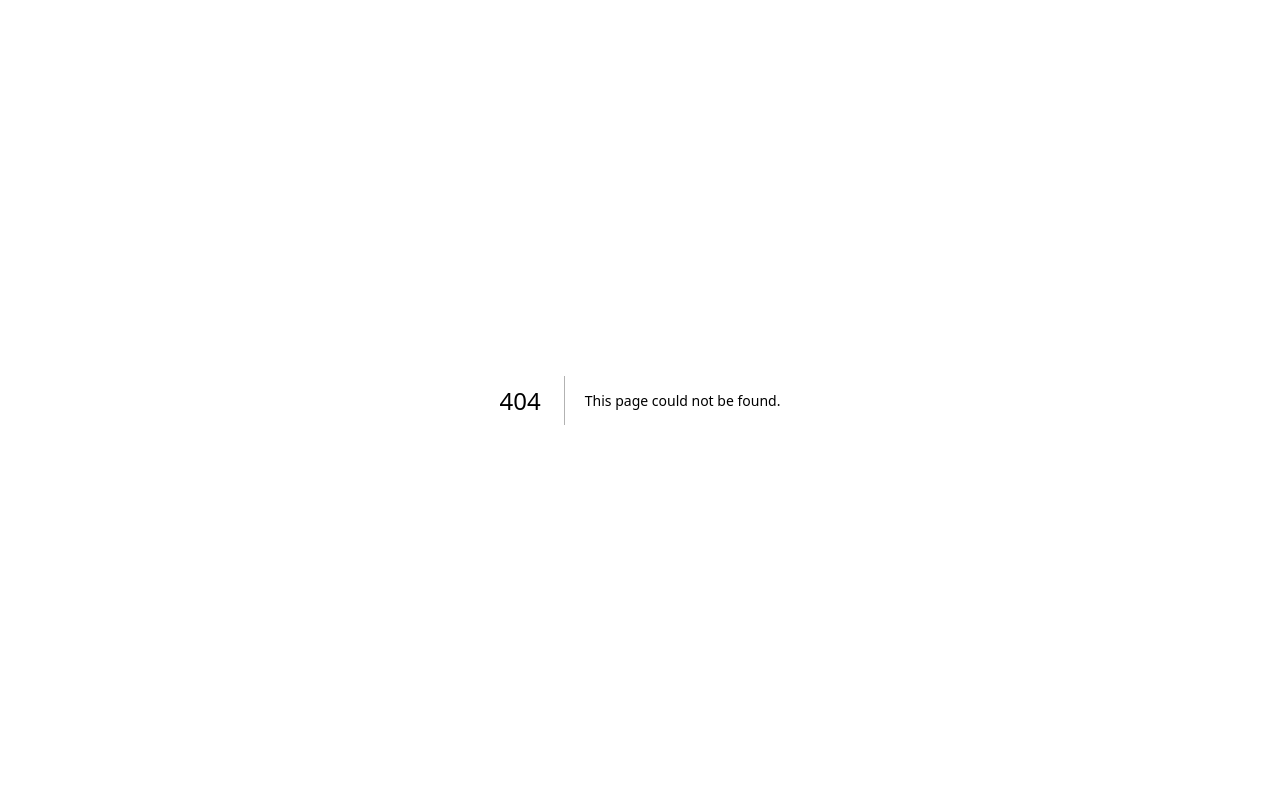
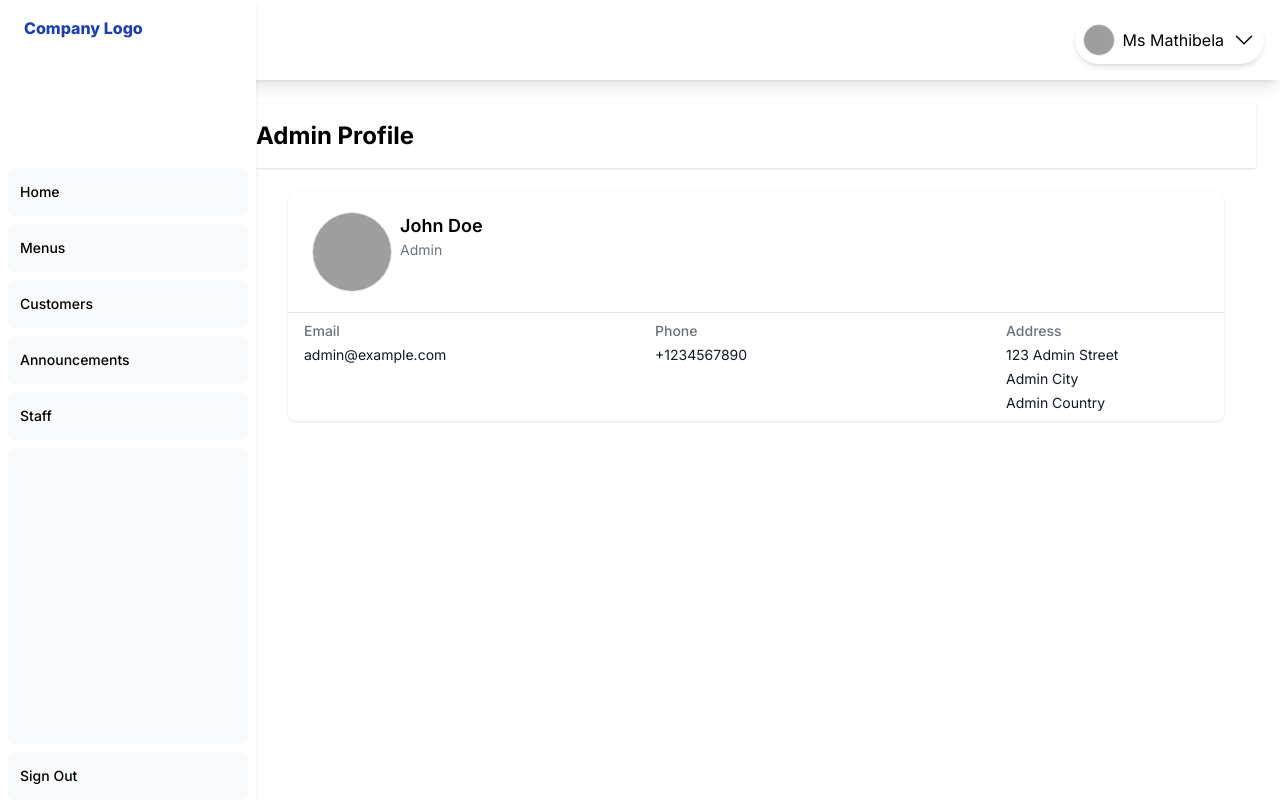
Before and after one commit to MathibelaD/AdminDashboard, a Next.js app in the folder admin-dashboard/: page /dashboard/profile in a window 1280 px wide. Before the commit this address had no page. Built offline with nearby package versions, Linux system fonts and the light colour scheme; grey boxes are pictures that could not be loaded.

Commit message:
feat: admin profile page

```diff
--- /dev/null
+++ b/admin-dashboard/src/app/dashboard/profile/page.tsx
@@ -0,0 +1,44 @@
+
+
+export default function Page() {
+    return (
+        <div className="flex flex-col h-screen w-full">
+            <div className="flex-shrink-0 bg-white shadow">
+                <div className="max-w-7xl mx-auto py-4">
+                    <h2 className="text-2xl font-bold">Admin Profile</h2>
+                </div>
+            </div>
+            <div className="flex-1 z-0 py-6 sm:px-6 lg:px-8">
+                <div className="bg-white overflow-hidden shadow rounded-lg">
+                    <div className=" flex px-4 py-5 sm:px-6">
+                        <img src="https://avatars.githubusercontent.com/u/92311415?v=4" alt="User Avatar" className="w-20 h-20 border rounded-full mr-2" />
+                        <div className="jsutify-center items-center">
+                            <h3 className="text-lg font-semibold">John Doe</h3>
+                            <p className="text-sm text-gray-500">Admin</p></div>
+                    </div>
+                    <div className="border-t border-gray-200 px-4 py-5 sm:p-0">
+                        <dl className="sm:divide-y sm:divide-gray-200">
+                            <div className="flex flex-wrap justify-between">
+                                <div className="w-full sm:w-1/2 md:w-1/3 lg:w-1/4 px-4 py-2">
+
+                                    <dt className="text-sm font-medium text-gray-500">Email</dt>
+                                    <dd className="mt-1 text-sm text-gray-900">admin@example.com</dd>
+                                </div>
+                                <div className="w-full sm:w-1/2 md:w-1/3 lg:w-1/4 px-4 py-2">
+                                    <dt className="text-sm font-medium text-gray-500">Phone</dt>
+                                    <dd className="mt-1 text-sm text-gray-900">+1234567890</dd>
+                                </div>
+                                <div className="w-full sm:w-1/2 md:w-1/3 lg:w-1/4 px-4 py-2">
+                                    <dt className="text-sm font-medium text-gray-500">Address</dt>
+                                    <dd className="mt-1 text-sm text-gray-900">123 Admin Street</dd>
+                                    <dd className="mt-1 text-sm text-gray-900">Admin City</dd>
+                                    <dd className="mt-1 text-sm text-gray-900">Admin Country</dd>
+                                </div>
+                            </div>
+                        </dl>
+                    </div>
+                </div>
+            </div>
+        </div>
+    );
+}
--- a/admin-dashboard/src/app/globals.css
+++ b/admin-dashboard/src/app/globals.css
@@ -2,7 +2,7 @@
 @tailwind components;
 @tailwind utilities;
 
-:root {
+/* :root {
   --foreground-rgb: 0, 0, 0;
   --background-start-rgb: 214, 219, 220;
   --background-end-rgb: 255, 255, 255;
@@ -30,4 +30,4 @@ body {
   .text-balance {
     text-wrap: balance;
   }
-}
+} */
--- a/admin-dashboard/src/components/Dashboard/header.tsx
+++ b/admin-dashboard/src/components/Dashboard/header.tsx
@@ -2,6 +2,7 @@
 
 import { useState } from "react";
 import { ChevronDownIcon, ChevronUpIcon } from '@heroicons/react/24/solid';
+import Link from "next/link";
 
 export const Header = () => {
     const [isOpen, setIsOpen] = useState(false);
@@ -26,7 +27,7 @@ export const Header = () => {
                         {!isOpen ? <ChevronDownIcon className="w-6 h-6" /> : <ChevronUpIcon className="w-6 h-6" />}
                     </button>
                     {isOpen && <div className="absolute right-0 mt-2 w-48 bg-white border rounded-md shadow-lg">
-                        <button className="block px-4 py-2 text-sm text-gray-800 hover:bg-gray-200 w-full text-left">Admin Profile</button>
+                        <Link href={'/dashboard/profile'} className="block px-4 py-2 text-sm text-gray-800 hover:bg-gray-200 w-full text-left">Admin Profile</Link>
                         <button className="block px-4 py-2 text-sm text-gray-800 hover:bg-gray-200 w-full text-left">Sign Out</button>
                     </div>}
                 </div>
```
